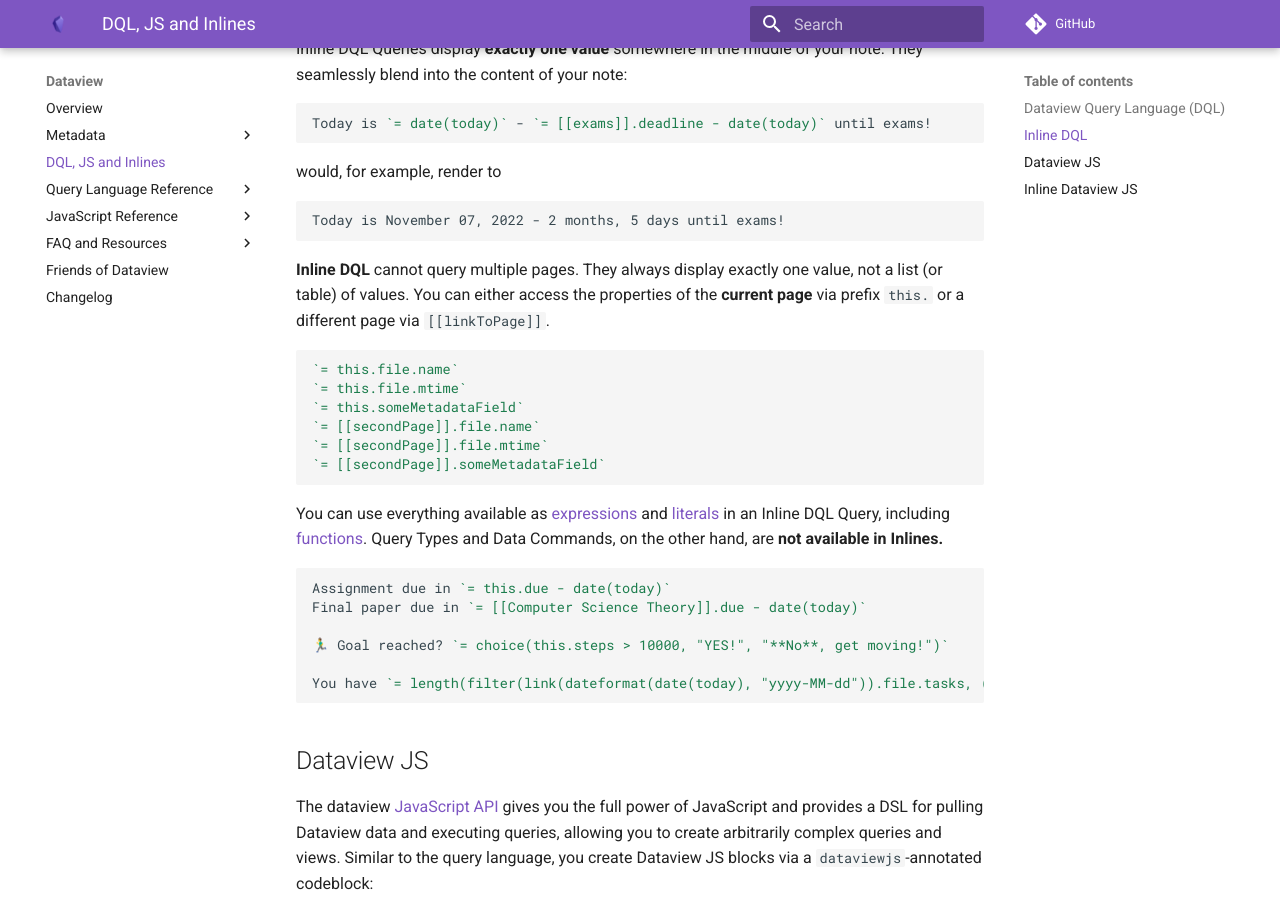
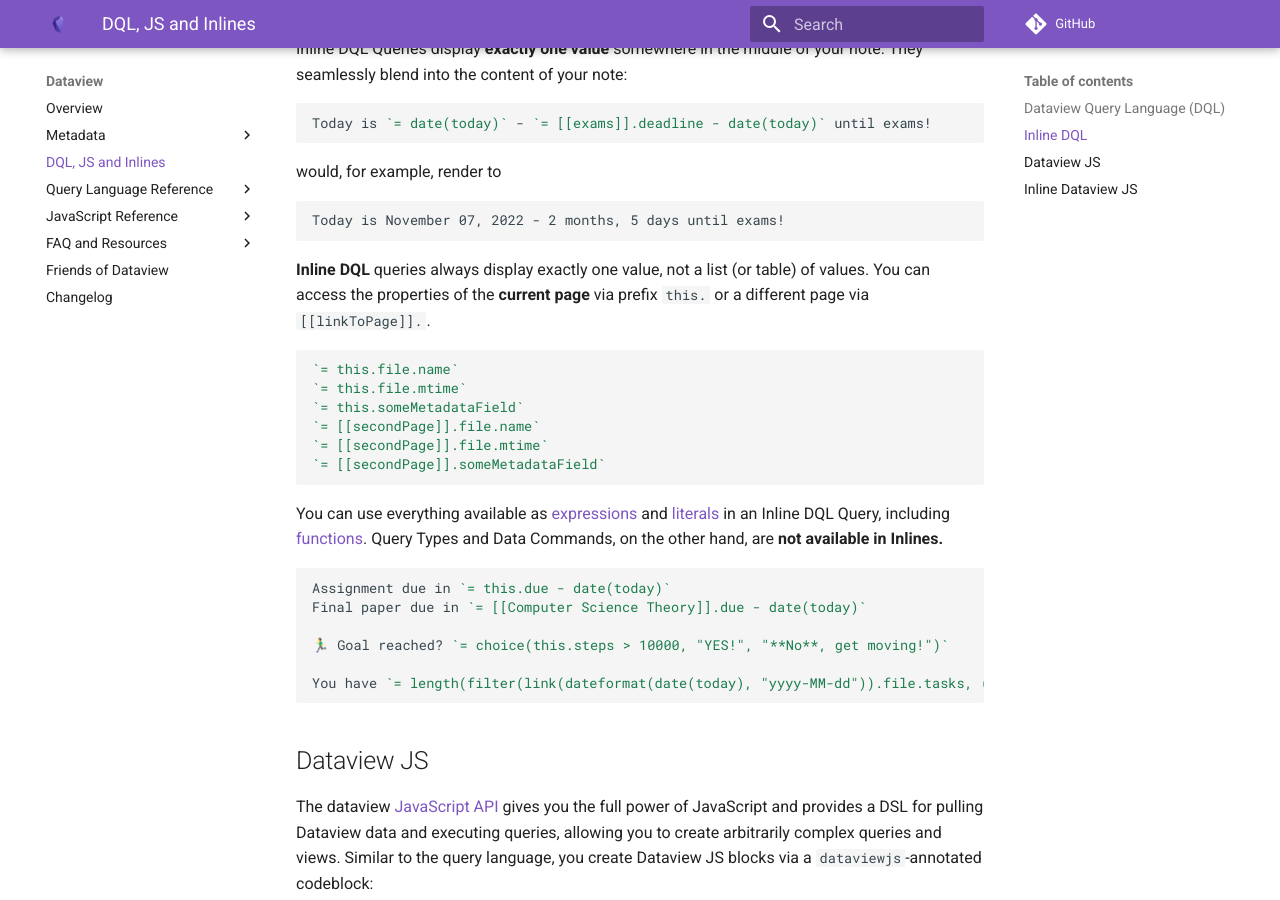
Before and after one commit to blacksmithgu/obsidian-dataview, an MkDocs documentation site: the page built from docs/docs/queries/dql-js-inline.md, in a window 1280 px wide and 900 px high, scrolled down 1214 px. Built offline with MkDocs 1.6.1 and Material for MkDocs 9.7.7, drawn with Linux system fonts in a browser that asks for light colours; comment, search, counter and statistics services are not loaded.

Commit message:
Fix inline query documentation (#2462)
Clarifies how the inline queries can lift information from the current page, or a linked file.

```diff
--- a/docs/docs/queries/dql-js-inline.md
+++ b/docs/docs/queries/dql-js-inline.md
@@ -49,7 +49,7 @@ would, for example, render to
 Today is November 07, 2022 - 2 months, 5 days until exams!
 ~~~
 
-**Inline DQL** cannot query multiple pages. They always display exactly one value, not a list (or table) of values. You can either access the properties of the **current page** via prefix `this.` or a different page via `[[linkToPage]]`.
+**Inline DQL** queries always display exactly one value, not a list (or table) of values. You can access the properties of the **current page** via prefix `this.` or a different page via `[[linkToPage]].`.
 
 ~~~markdown
 `= this.file.name`
```
